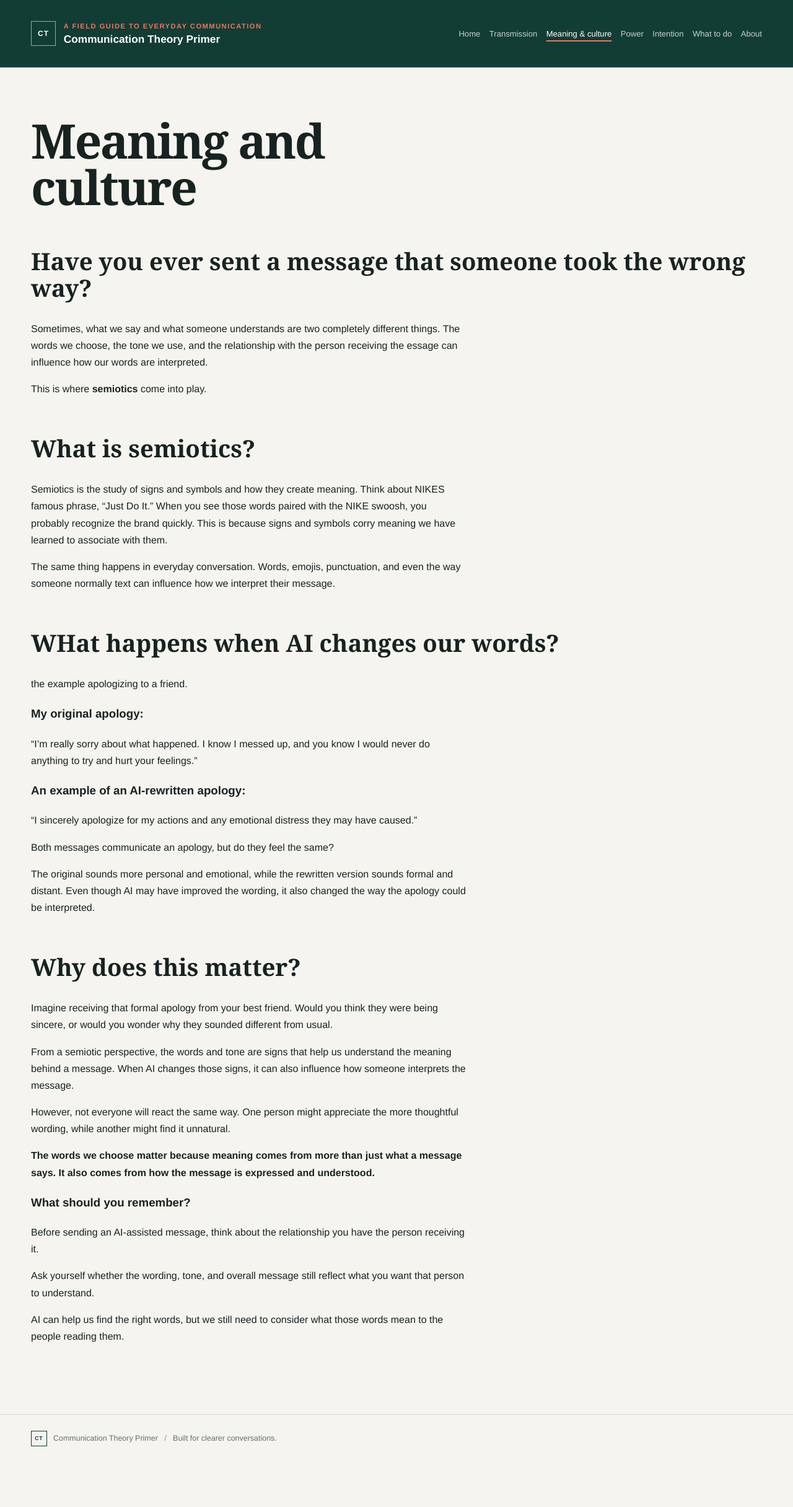
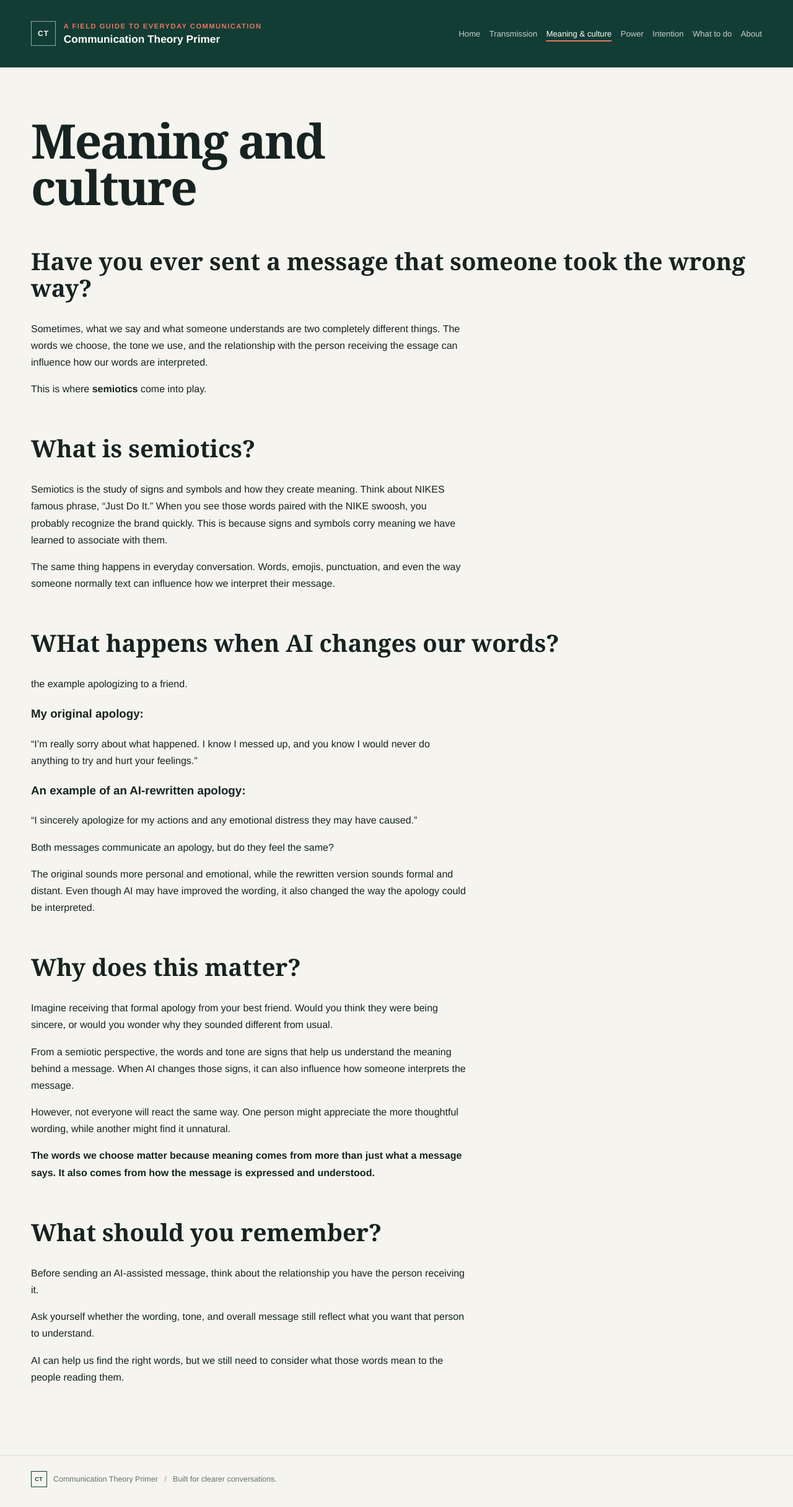
Before and after one commit to abbyduffer12/comm-primer, a Jekyll site: the page built from pages/meaning-and-culture.md, in a window 1280 px wide. Shown: the whole page at 62% size. Built offline with Jekyll 4.4.1, drawn with Linux system fonts in a browser that asks for light colours; before the commit the page ends 2366 px from its top, so only the background shows below that.

```diff
--- a/pages/meaning-and-culture.md
+++ b/pages/meaning-and-culture.md
@@ -40,7 +40,7 @@ However, not everyone will react the same way. One person might appreciate the m
 
 **The words we choose matter because meaning comes from more than just what a message says. It also comes from how the message is expressed and understood.**
 
-### What should you remember?
+## What should you remember?
 
 Before sending an AI-assisted message, think about the relationship you have the person receiving it.
 
```
